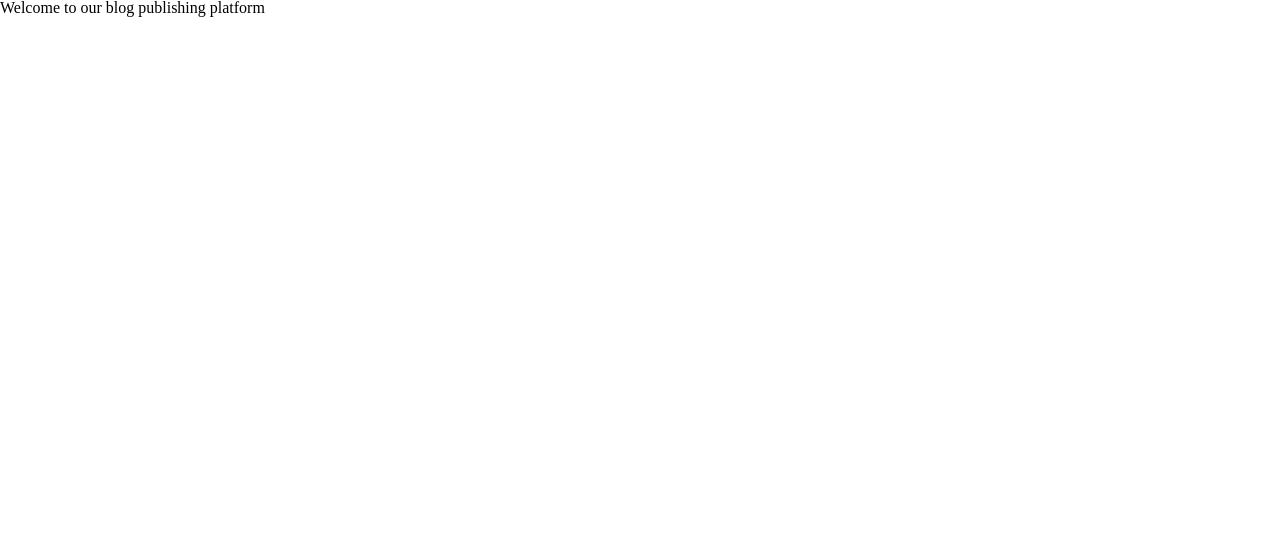
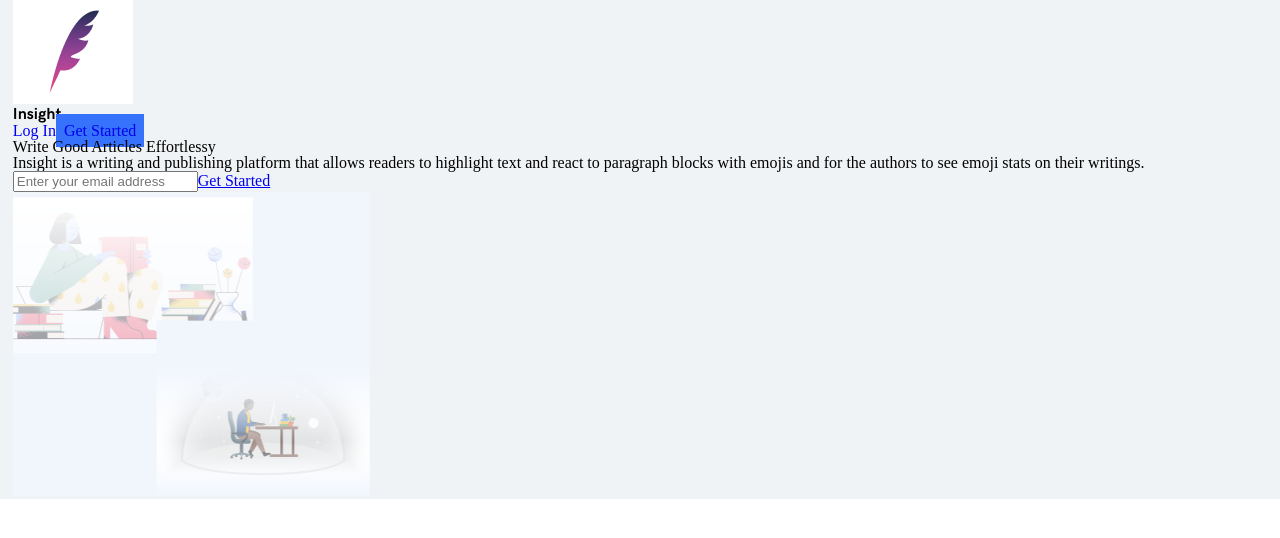
Before and after one commit to LABS-EU3/react_blog_frontend, a React (Create React App) app: page / in a window 1280 px wide. Shown: the top 538 px of the page. Built offline with nearby package versions, Linux system fonts and the light colour scheme.

Commit message:
fleshing out of text and other components of landing page, minimal design

```diff
--- a/src/App.js
+++ b/src/App.js
@@ -1,7 +1,12 @@
 import React from "react";
+import LandingPage from "./pages/LandingPage";
 
 function App() {
-  return <div className="App">Welcome to our blog publishing platform</div>;
+  return (
+    <div className="App">
+      <LandingPage />
+    </div>
+  )
 }
 
 export default App;
--- /dev/null
+++ b/src/pages/LandingPage.js
@@ -0,0 +1,66 @@
+import React from 'react';
+import '../fonts/style.css';
+
+import styled from 'styled-components';
+
+import logoInsight from '../assets/images/insight-logo.png';
+import lp from '../assets/images/lp-pic.png';
+
+const LandingPage = () => {
+
+    const Main = styled.div`
+        background-color: #F0F3F5;
+        height: 100%;
+    `
+    const Content = styled.div`
+        width: 98%;
+        margin: auto;
+    `
+
+    const Logo = styled.div`
+        h3 {
+            font-family: 'HK Grotesk Bold Legacy'
+        }
+    `
+    const LogIn = styled.div`
+        .button {
+            text-decoration: none
+        }
+
+        .button.get-started{
+            background-color: #3672FB;
+            padding: 8px;
+        }
+    `
+
+    return (
+        <Main>
+            <Content>
+                <Logo>
+                    <img src={logoInsight} />
+                    <h3>Insight</h3>
+                </Logo>
+                <LogIn>
+                    <a href='#' className='button login'>Log In</a>
+                    <a href='#' className='button get-started'>Get Started</a>
+                </LogIn>
+
+                <h3>Write Good Articles Effortlessy</h3>
+                <p>Insight is a writing and publishing platform that allows readers to highlight text and react to paragraph blocks with emojis and for the authors to see emoji stats on their writings.</p>
+
+                <form>
+                    <div>
+                        <input value={null} type='email' className='email' placeholder='Enter your email address' />
+                        <a href='#' className='button-get-started-2'>Get Started</a>
+                    </div>
+                </form>
+
+                <div>
+                    <img src={lp} />
+                </div>
+            </Content>
+        </Main>
+    );
+};
+
+export default LandingPage;
```
Also changed, not shown: src/assets/images/insight-logo.png (added), src/assets/images/lp-pic.png (added).
